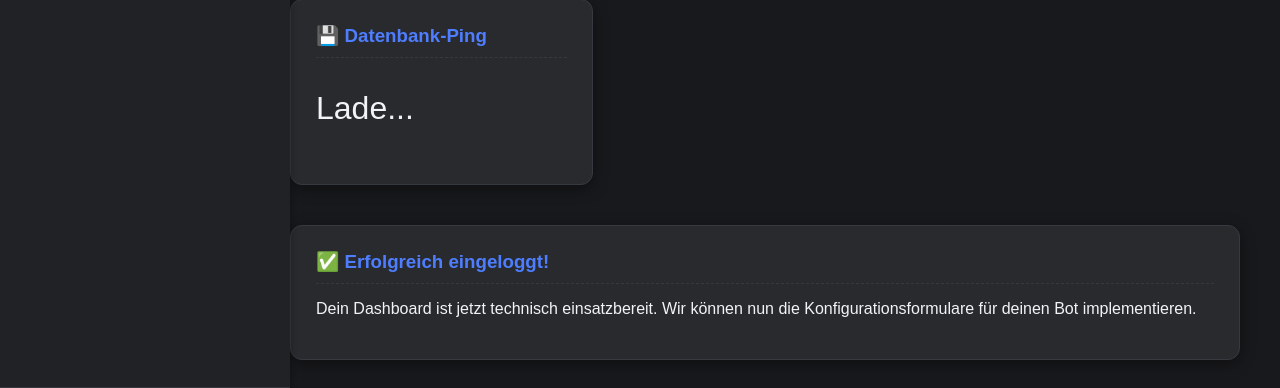
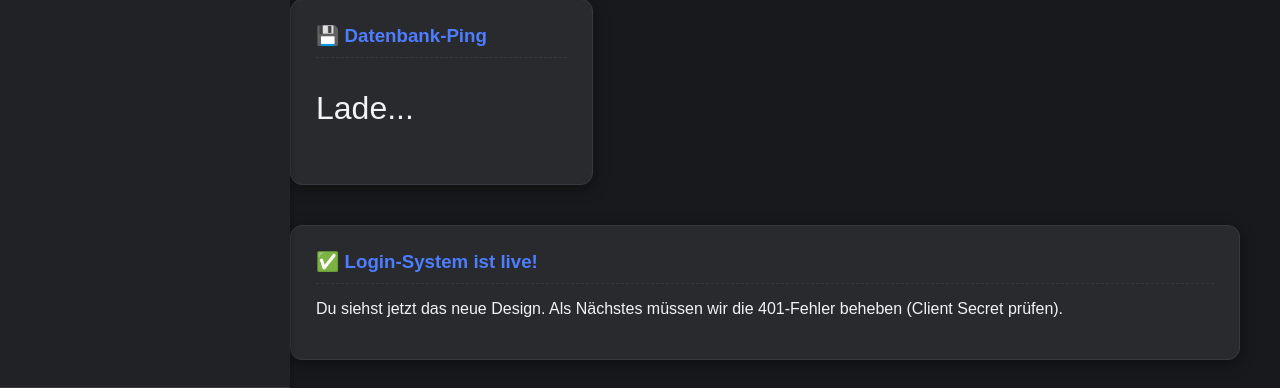
Before and after one commit to joelzimmermann12823wjdmwe-sudo/safe-cord-dashboard, a Flask app: template templates/dashboard.html in a window 1280 px wide. Shown: the part 335-723 px from the top of the page. Run offline with Flask 3, Linux system fonts and the light colour scheme; the template is opened without the code that fills it, so the values that code supplies are empty.

```diff
--- a/templates/dashboard.html
+++ b/templates/dashboard.html
@@ -48,8 +48,8 @@
             <div class="card"><h3>💾 Datenbank-Ping</h3><p style="font-size: 2em;">Lade...</p></div>
         </div>
         <div class="card">
-            <h3>✅ Erfolgreich eingeloggt!</h3>
-            <p>Dein Dashboard ist jetzt technisch einsatzbereit. Wir können nun die Konfigurationsformulare für deinen Bot implementieren.</p>
+            <h3>✅ Login-System ist live!</h3>
+            <p>Du siehst jetzt das neue Design. Als Nächstes müssen wir die 401-Fehler beheben (Client Secret prüfen).</p>
         </div>
     </div>
 </body>
```
